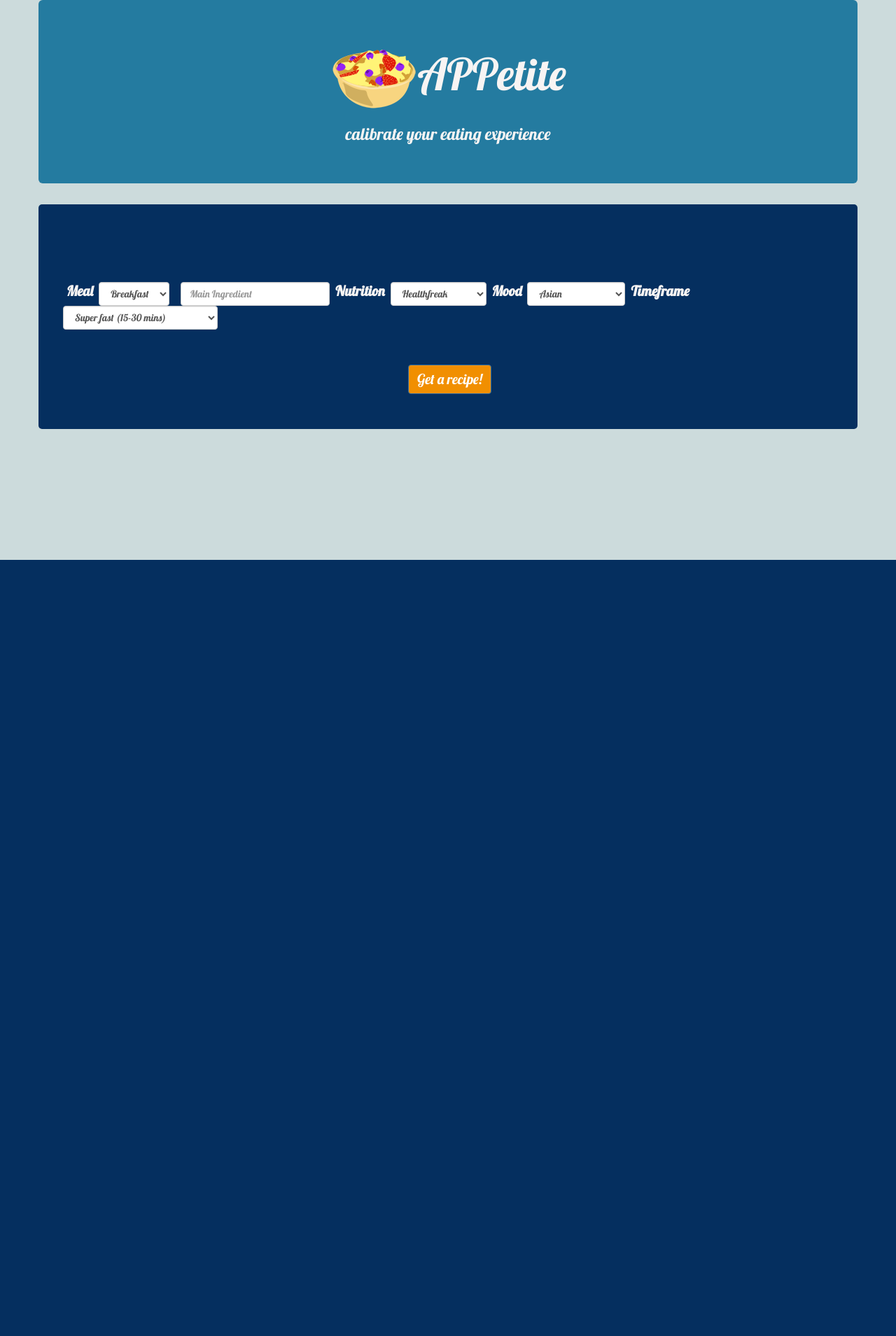
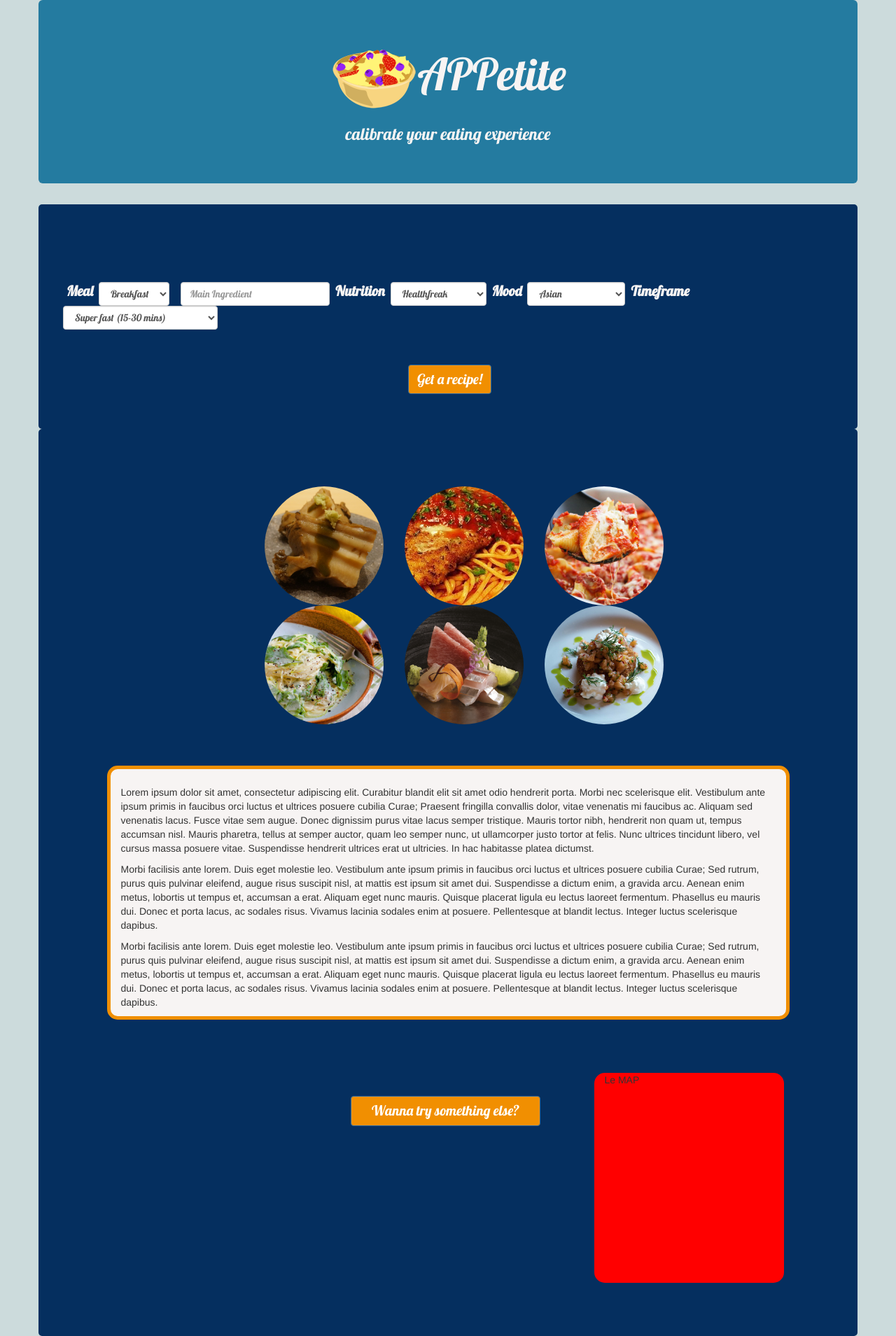
Before and after one commit to kewitham/APPetite, a PHP site: page / in a window 1280 px wide. Shown: the whole page at 70% size. Before the commit the page ends 800 px from the top, so only its background shows below. Run offline with PHP 8.4, Linux system fonts and the light colour scheme; a map, chart or similar area stays blank; some libraries are stand-ins or nearby versions; grey boxes are pictures that could not be loaded.

Commit message:
all on the index

```diff
--- a/index.html
+++ b/index.html
@@ -93,6 +93,52 @@
    </div>
   </section>
 
+  <section class="row">
+
+
+  </section>
+    <section id="foodbox2" class="row">
+
+      <div id="foodstyle" class="col-md-7 col-md-offset-3">
+        <img id="f1" class="foodpics col-md-3" src="assets/foodpic1.jpg">
+        <img id="f2" class="foodpics col-md-3" src="assets/foodpic2.jpg">
+        <img id="f3" class="foodpics col-md-3" src="assets/foodpic3.jpg">
+
+        <img id="f4" class="foodpics col-md-3" src="assets/foodpic4.jpg">
+        <img id="f5" class="foodpics col-md-3" src="assets/foodpic5.jpg">
+        <img id="f6" class="foodpics col-md-3" src="assets/foodpic6.jpg">
+
+
+      </div>
+
+
+
+      <div class="col-md-10 col-md-offset-1" id="recipes">
+      <p>Lorem ipsum dolor sit amet, consectetur adipiscing elit. Curabitur blandit elit sit amet odio hendrerit porta. Morbi nec scelerisque elit. Vestibulum ante ipsum primis in faucibus orci luctus et ultrices posuere cubilia Curae; Praesent fringilla convallis dolor, vitae venenatis mi faucibus ac. Aliquam sed venenatis lacus. Fusce vitae sem augue. Donec dignissim purus vitae lacus semper tristique. Mauris tortor nibh, hendrerit non quam ut, tempus accumsan nisl. Mauris pharetra, tellus at semper auctor, quam leo semper nunc, ut ullamcorper justo tortor at felis. Nunc ultrices tincidunt libero, vel cursus massa posuere vitae. Suspendisse hendrerit ultrices erat ut ultricies. In hac habitasse platea dictumst.</p>
+
+    <p>Morbi facilisis ante lorem. Duis eget molestie leo. Vestibulum ante ipsum primis in faucibus orci luctus et ultrices posuere cubilia Curae; Sed rutrum, purus quis pulvinar eleifend, augue risus suscipit nisl, at mattis est ipsum sit amet dui. Suspendisse a dictum enim, a gravida arcu. Aenean enim metus, lobortis ut tempus et, accumsan a erat. Aliquam eget nunc mauris. Quisque placerat ligula eu lectus laoreet fermentum. Phasellus eu mauris dui. Donec et porta lacus, ac sodales risus. Vivamus lacinia sodales enim at posuere. Pellentesque at blandit lectus. Integer luctus scelerisque dapibus.</p>
+
+    <p>Morbi facilisis ante lorem. Duis eget molestie leo. Vestibulum ante ipsum primis in faucibus orci luctus et ultrices posuere cubilia Curae; Sed rutrum, purus quis pulvinar eleifend, augue risus suscipit nisl, at mattis est ipsum sit amet dui. Suspendisse a dictum enim, a gravida arcu. Aenean enim metus, lobortis ut tempus et, accumsan a erat. Aliquam eget nunc mauris. Quisque placerat ligula eu lectus laoreet fermentum. Phasellus eu mauris dui. Donec et porta lacus, ac sodales risus. Vivamus lacinia sodales enim at posuere. Pellentesque at blandit lectus. Integer luctus scelerisque dapibus.</p>
+
+
+      </div>
+
+
+
+        <div id="bottom" class="row col-md-offset-1">
+
+          <iframe class="col-md-3" id="music" src="https://embed.spotify.com/?uri=spotify%3Auser%3Atamspam%3Aplaylist%3A5eNcjiry9XpP073uiOun5I" width="300" height="300" frameborder="0" allowtransparency="true"></iframe>
+
+
+
+        <a href="index.html" id="recipeBtn2" class="btn btn-primary col-md-3 " role="button">Wanna try something else?</a>
+
+
+        <div class="col-md-3" id="map"> Le MAP</div>
+
+
+        </div>
+
 </div>
 
 <!-- Javascript -->
--- a/override.css
+++ b/override.css
@@ -10,6 +10,11 @@ body{
 	font-family: 'Lobster', cursive;
 }
 #foodbox{
+	background-color: #052F5F;
+	border-radius:5px;
+}
+
+#foodbox2{
 	background-color: #052F5F;
 	border-radius:5px;
 }
```
Also changed, not shown: 1 other file.
